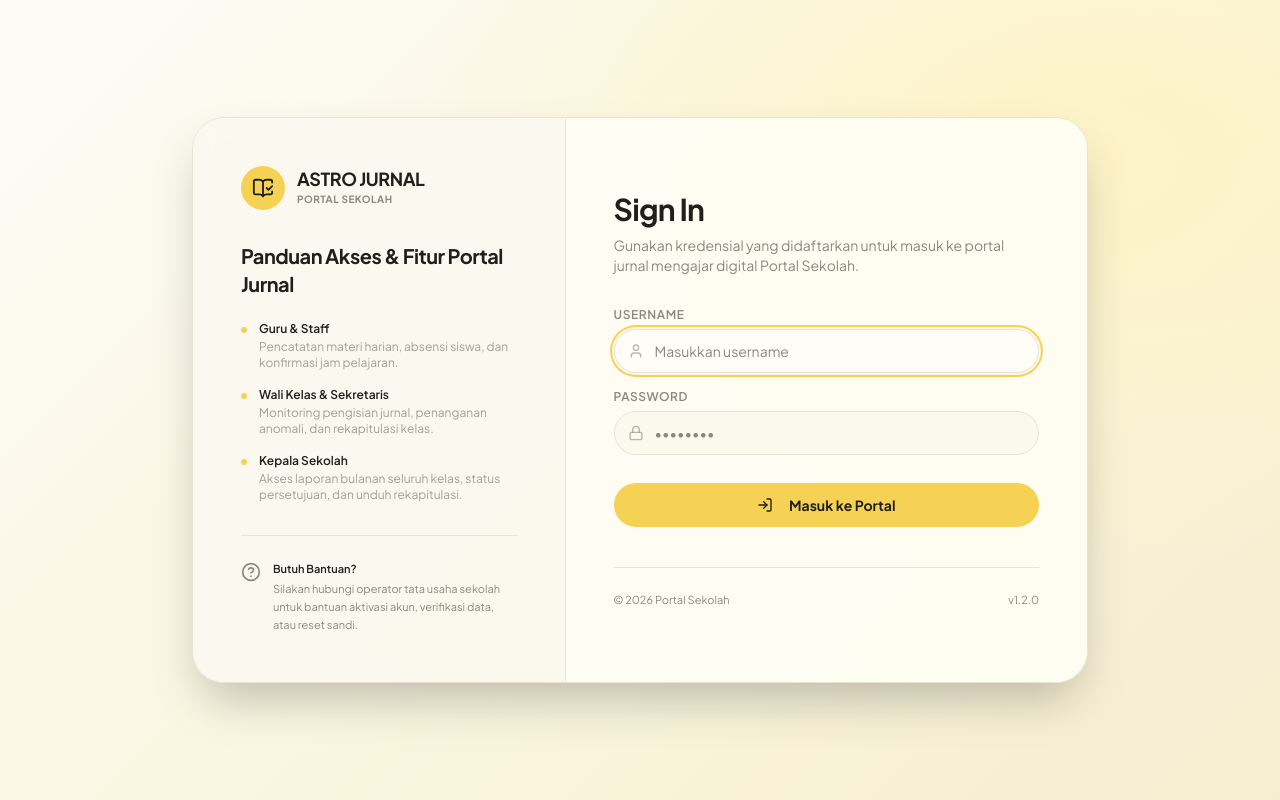
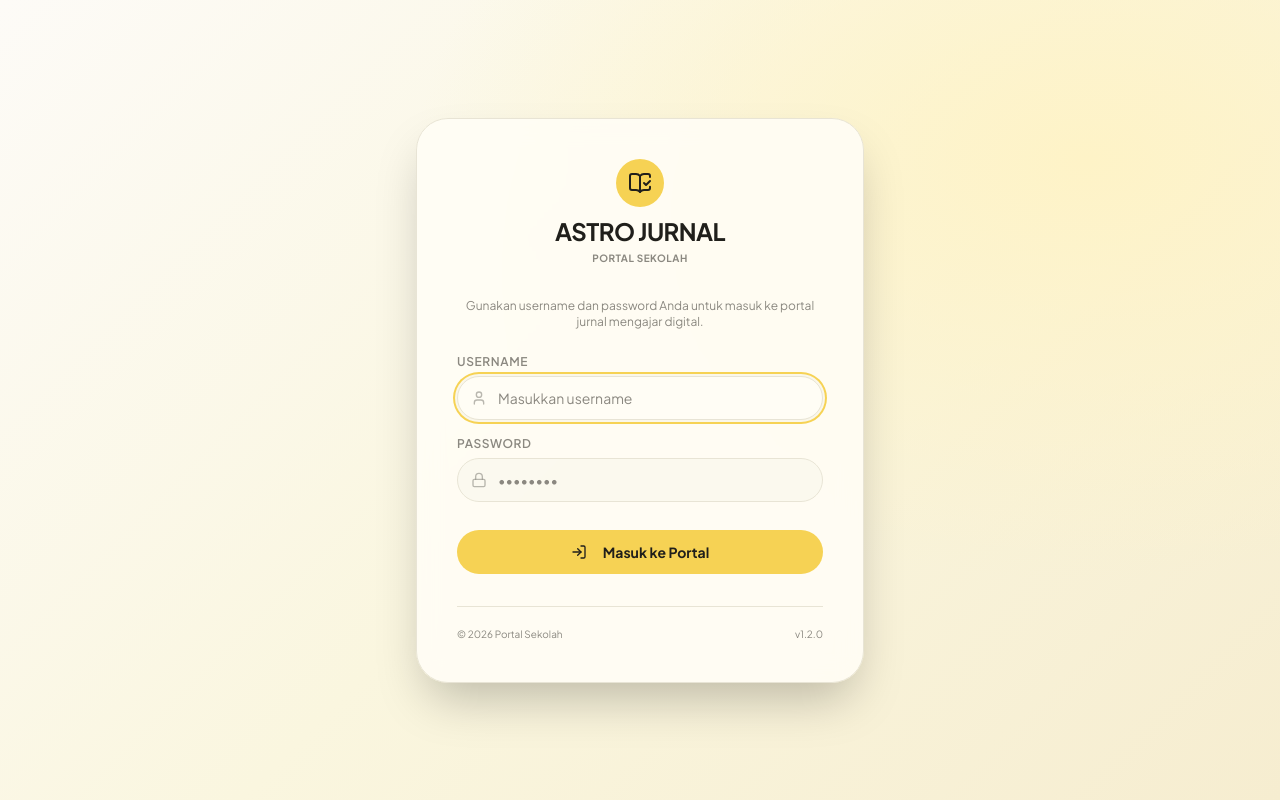
Before and after one commit to Jem1004/jurnal-sekolah, a Next.js app: page /login in a window 1280 px wide. Built offline with nearby package versions, Linux system fonts and the light colour scheme; no server answers; the database is empty.

Commit message:
feat(login): make login page layout a single-layer minimalist centered card

```diff
--- a/src/app/login/page.tsx
+++ b/src/app/login/page.tsx
@@ -1,5 +1,5 @@
 import { Suspense } from "react";
-import { BookOpenCheck, HelpCircle } from "lucide-react";
+import { BookOpenCheck } from "lucide-react";
 import { db } from "@/db";
 import { schools } from "@/db/schema";
 import { Skeleton } from "@/components/ui/skeleton";
@@ -41,84 +41,35 @@ export default async function LoginPage({
 
   return (
     <main className="flex min-h-svh items-center justify-center bg-ambient p-4 sm:p-6 md:p-10">
-      {/* Centered Modern Rounded Layout Card */}
-      <div className="w-full max-w-4xl overflow-hidden rounded-[2rem] border border-border/40 bg-card/90 backdrop-blur-md grid grid-cols-1 md:grid-cols-12 shadow-2xl">
+      {/* Centered Minimalist Single Layer Card */}
+      <div className="w-full max-w-md overflow-hidden rounded-[2rem] border border-border/40 bg-card/90 backdrop-blur-md p-8 sm:p-10 shadow-2xl flex flex-col justify-between">
 
-        {/* Left: Information Panel */}
-        <div className="bg-secondary/40 text-foreground p-8 sm:p-12 md:col-span-5 flex flex-col justify-between border-b md:border-b-0 md:border-r border-border/40">
-          <div className="space-y-8">
+        <div>
           {/* Logo & Brand */}
-            <div className="flex items-center gap-3">
-              <div className="flex h-11 w-11 items-center justify-center rounded-full bg-primary text-primary-foreground shadow-none font-bold">
-                <BookOpenCheck className="h-5.5 w-5.5" />
+          <div className="flex flex-col items-center text-center mb-8">
+            <div className="flex h-12 w-12 items-center justify-center rounded-full bg-primary text-primary-foreground shadow-none font-bold mb-3">
+              <BookOpenCheck className="h-6 w-6" />
             </div>
-              <div>
-                <span className="font-extrabold text-foreground text-lg tracking-tight leading-none block">ASTRO JURNAL</span>
-                <p className="text-[10px] uppercase tracking-wider text-muted-foreground font-bold mt-1">{schoolName}</p>
-              </div>
+            <h1 className="font-extrabold text-foreground text-2xl tracking-tight leading-none">ASTRO JURNAL</h1>
+            <p className="text-[10px] uppercase tracking-wider text-muted-foreground font-bold mt-2">{schoolName}</p>
           </div>
 
-            {/* Useful School Info Section */}
-            <div className="space-y-6">
-              <h2 className="text-xl font-bold tracking-tight text-foreground leading-snug">
-                Panduan Akses & Fitur Portal Jurnal
-              </h2>
-
-              <div className="space-y-4 text-xs text-muted-foreground">
-                <div className="flex gap-3">
-                  <div className="mt-1.5 h-1.5 w-1.5 shrink-0 rounded-full bg-primary" />
-                  <div>
-                    <strong className="text-foreground font-semibold">Guru & Staff</strong>
-                    <p className="mt-0.5 text-muted-foreground/80">Pencatatan materi harian, absensi siswa, dan konfirmasi jam pelajaran.</p>
-                  </div>
-                </div>
-                <div className="flex gap-3">
-                  <div className="mt-1.5 h-1.5 w-1.5 shrink-0 rounded-full bg-primary" />
-                  <div>
-                    <strong className="text-foreground font-semibold">Wali Kelas & Sekretaris</strong>
-                    <p className="mt-0.5 text-muted-foreground/80">Monitoring pengisian jurnal, penanganan anomali, dan rekapitulasi kelas.</p>
-                  </div>
-                </div>
-                <div className="flex gap-3">
-                  <div className="mt-1.5 h-1.5 w-1.5 shrink-0 rounded-full bg-primary" />
-                  <div>
-                    <strong className="text-foreground font-semibold">Kepala Sekolah</strong>
-                    <p className="mt-0.5 text-muted-foreground/80">Akses laporan bulanan seluruh kelas, status persetujuan, dan unduh rekapitulasi.</p>
-                  </div>
-                </div>
-              </div>
-            </div>
-          </div>
-
-          {/* Help & Support (Genuine Info) */}
-          <div className="mt-8 pt-6 border-t border-border/40 flex items-start gap-3">
-            <HelpCircle className="h-5 w-5 text-muted-foreground shrink-0 mt-0.5" />
-            <div className="text-[11px] text-muted-foreground leading-relaxed">
-              <span className="text-foreground font-semibold block mb-0.5">Butuh Bantuan?</span>
-              Silakan hubungi operator tata usaha sekolah untuk bantuan aktivasi akun, verifikasi data, atau reset sandi.
-            </div>
-          </div>
-        </div>
-
-        {/* Right: Login Form */}
-        <div className="p-8 sm:p-12 md:col-span-7 flex flex-col justify-center bg-transparent">
-          <div className="max-w-md w-full mx-auto">
-            <div className="mb-8">
-              <h1 className="text-3xl font-extrabold tracking-tight text-foreground">Sign In</h1>
-              <p className="mt-2 text-sm text-muted-foreground">
-                Gunakan kredensial yang didaftarkan untuk masuk ke portal jurnal mengajar digital {schoolName}.
+          {/* Form Description */}
+          <div className="mb-6 text-center">
+            <p className="text-xs text-muted-foreground">
+              Gunakan username dan password Anda untuk masuk ke portal jurnal mengajar digital.
             </p>
           </div>
 
           <Suspense fallback={<LoginFormSkeleton />}>
             <LoginForm callbackUrl={callbackUrl ?? "/"} />
           </Suspense>
+        </div>
 
-            <div className="mt-10 pt-6 border-t border-border/40 flex items-center justify-between text-[11px] text-muted-foreground">
+        {/* Footer */}
+        <div className="mt-8 pt-5 border-t border-border/40 flex items-center justify-between text-[10px] text-muted-foreground">
           <span>&copy; {new Date().getFullYear()} {schoolName}</span>
           <span>v1.2.0</span>
-            </div>
-          </div>
         </div>
 
       </div>
```
Lines whose indentation alone changed are shown as unchanged.
